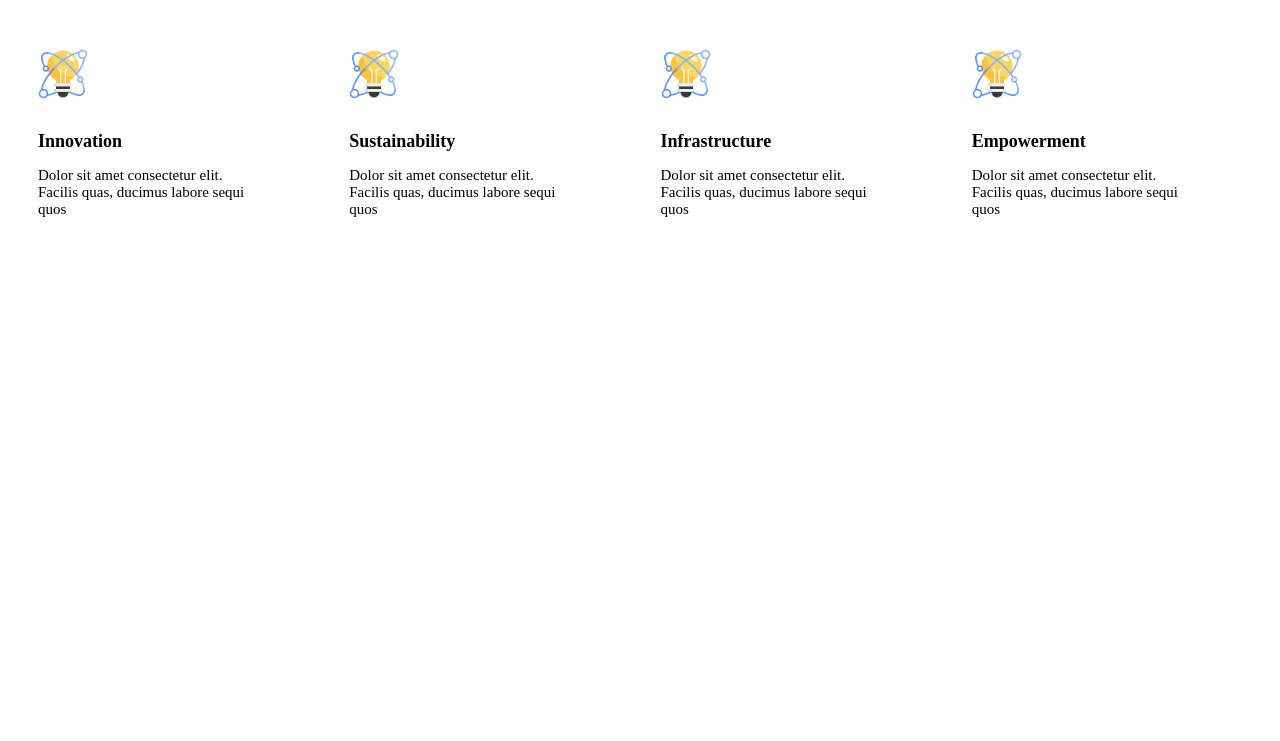
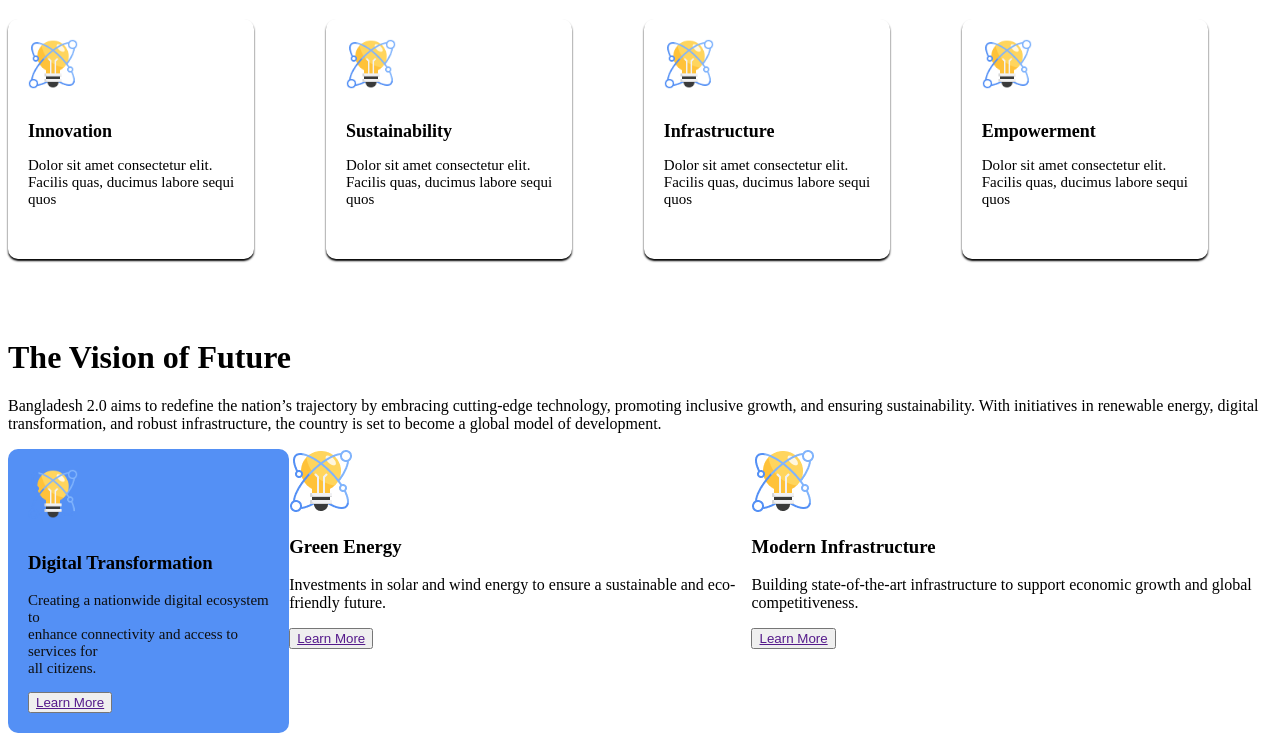
Before and after one commit to saimun022/protfolio1, a plain HTML site: page index.html in a window 1280 px wide. Shown: the part 654-1395 px from the top of the page. Before the commit the page ends 991 px from the top, so only its background shows below. Drawn offline with Linux system fonts and the light colour scheme.

Commit message:
update some code

```diff
--- a/Style/style.css
+++ b/Style/style.css
@@ -62,16 +62,19 @@
     margin-top: 15px;
     max-width: 1200px;
     background-color:white;
+    margin-bottom: 80px;
 
   }
   .card{
     gap:25px;
     flex-wrap: wrap;
     background-color: white;
-    border-radius: 20px;
-    padding:30px;
+    border-radius: 10px;
+    padding:20px;
     box-shadow: 10px;
-    min-height: 250px;
+    min-height: 200px;
+    box-shadow: 0px 2px 2px;
+    text-align: left;
 
   }
   .card img{
@@ -88,3 +91,31 @@
     font-size: 15px;
     color:#0E0E0E:
   }
+  /*The vision of Future*/
+  .Vison-card{
+    display: flex;
+    justify-content: space-around;
+  }
+  .Digital-Transformation{
+    flex-wrap: wrap;
+    border-radius: 10px;
+    background-color:#5490F5 ;
+    padding:20px;
+    box-shadow: 10px;
+    text-align: left;
+  }
+  .Digital-Transformation img{
+    width: 50px;
+    margin-bottom: 10px;
+  }
+  .
+.Digital-Transformation h3{
+  font-size: 18px;
+    font-weight: bold;
+    margin-bottom: 10px;
+}
+.Digital-Transformation p{
+  font-size: 15px;
+  color:#0E0E0E;
+  margin-bottom: 15px;
+  }
--- a/index.html
+++ b/index.html
@@ -62,6 +62,30 @@
             </div>
         </div>
     </div>
+    <div class="vision-of-future">
+        <h1>The Vision of Future</h1>
+        <p>Bangladesh 2.0 aims to redefine the nation’s trajectory by embracing cutting-edge technology, promoting inclusive growth, and ensuring sustainability. With initiatives in renewable energy, digital transformation, and robust infrastructure, the country is set to become a global model of development.</p>
+    <div class="Vison-card">
+       <biv class="Digital-Transformation">
+        <img src="/card-icon.png" alt="Empowerment" >
+        <h3> Digital Transformation</h3>
+        <p>Creating a nationwide digital ecosystem to<br> enhance connectivity and access to services for <br>all citizens.</p>
+        <button class="Btn1"><a href=""> Learn More</a></button>
+       </biv>
+       <biv class="Green-Energy">
+        <img src="/card-icon.png" alt="Empowerment" >
+        <h3> Green Energy</h3>
+        <p>Investments in solar and wind energy to ensure a sustainable and eco-friendly future.</p>
+        <button class="Btn2"><a href=""> Learn More</a></button>
+       </biv>
+       <biv class="Modern-Infrastructure">
+        <img src="/card-icon.png" alt="Empowerment" >
+        <h3> Modern Infrastructure</h3>
+        <p>Building state-of-the-art infrastructure to support economic growth and global competitiveness.</p>
+        <button class="Btn3"><a href=""> Learn More</a></button>
+       </biv>
+    </div>
+    </div>
 
     </main>
     <footer>
```
